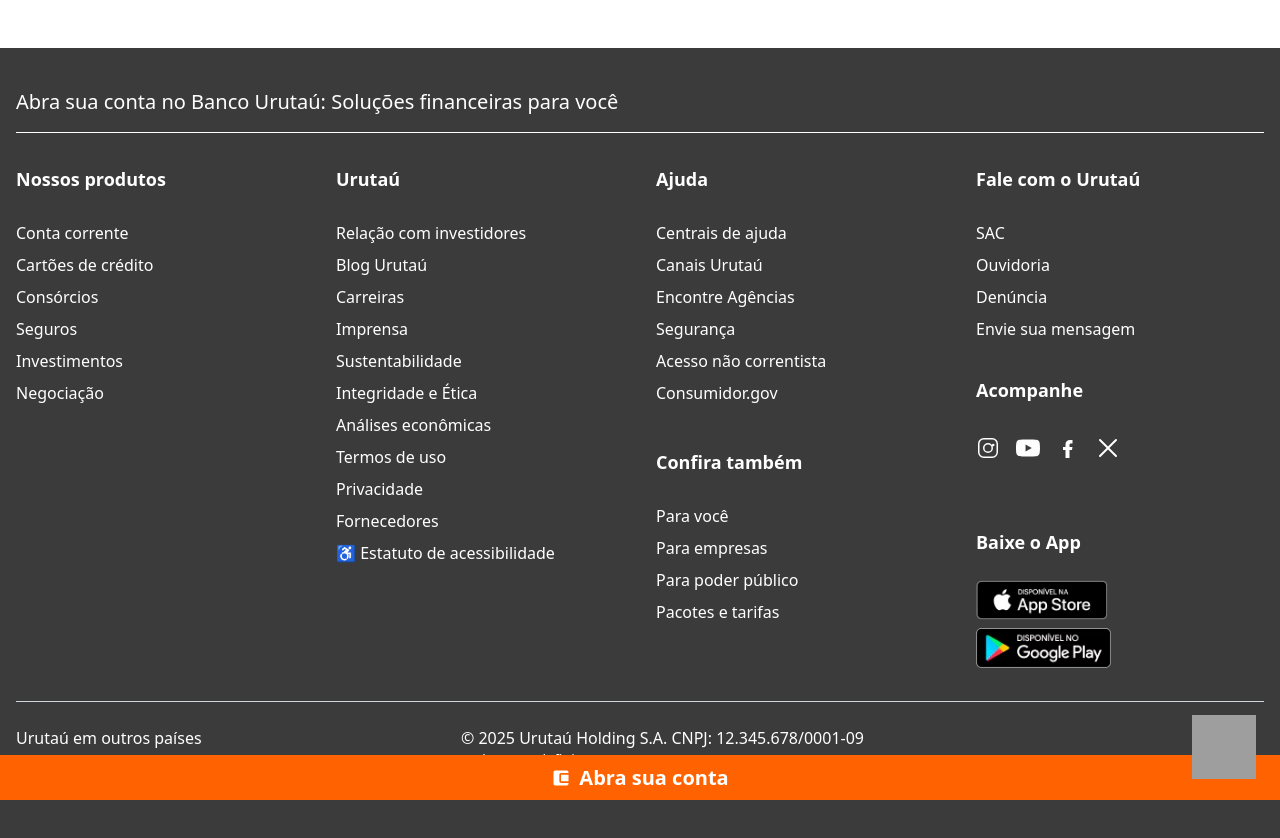
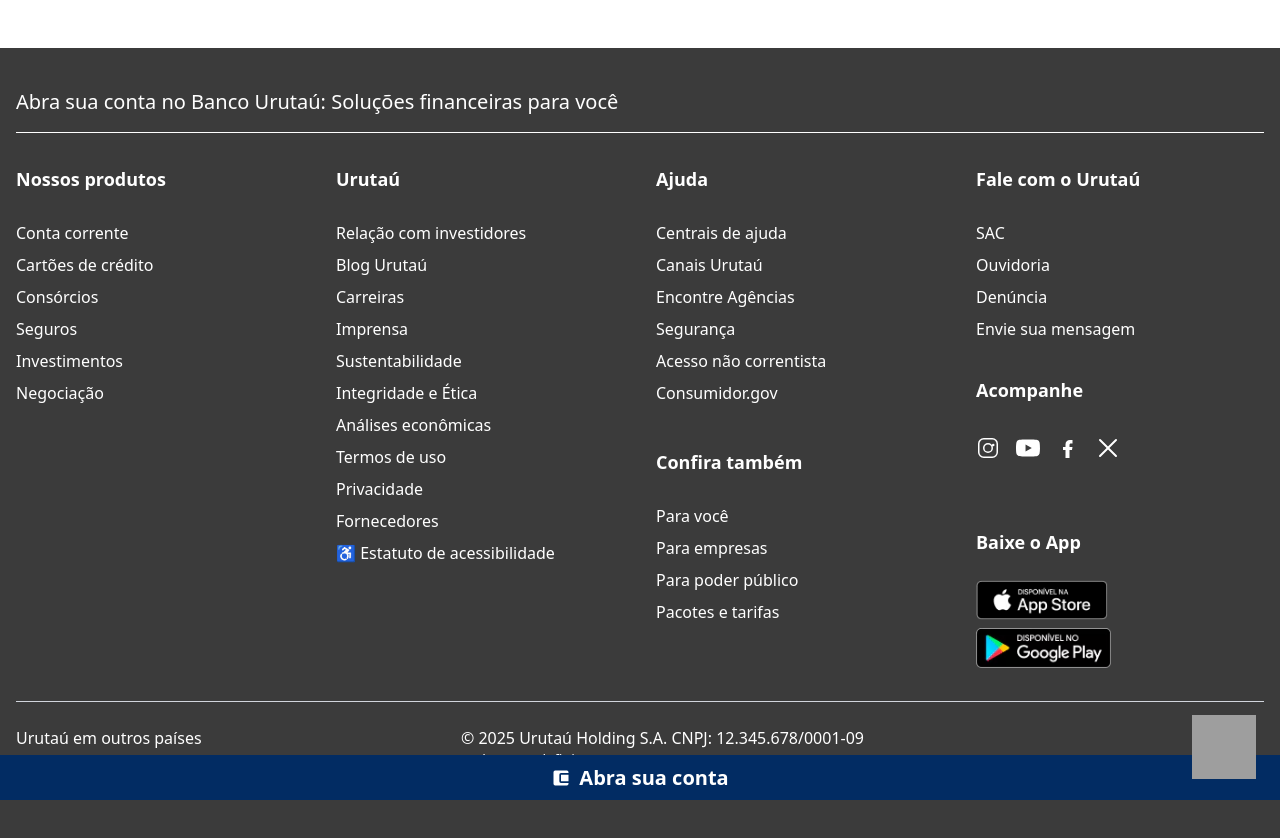
Before and after one commit to pedroam-soares/projeto-urutau, a plain HTML site: page index.html in a window 1280 px wide. Drawn offline with nearby package versions, Linux system fonts and the light colour scheme; grey boxes are pictures that could not be loaded.

Commit message:
alteracao de cor

```diff
--- a/index.html
+++ b/index.html
@@ -210,10 +210,18 @@
           </div>
         </div>
       </div>
-      <div class="sticky bottom-0 left-0 right-0 bg-[#FF6200] h-[45px] w-full flex items-center justify-center cursor-pointer hover:bg-[#c44b00] transition-colors duration-300 z-50">
+      <div
+        class="sticky bottom-0 left-0 right-0 bg-[#022c63] h-[45px] w-full flex items-center justify-center cursor-pointer hover:bg-[#022c90] transition-colors duration-300 z-50"
+      >
         <div class="flex items-center justify-center gap-2">
-          <svg class="w-5 h-5 text-white" fill="currentColor" viewBox="0 0 24 24">
-            <path d="M21 18v1a2 2 0 0 1-2 2H5a2 2 0 0 1-2-2V5a2 2 0 0 1 2-2h14a2 2 0 0 1 2 2v1h-9a2 2 0 0 0-2 2v8a2 2 0 0 0 2 2h9zm0-2h-9V8h9v8z"/>
+          <svg
+            class="w-5 h-5 text-white"
+            fill="currentColor"
+            viewBox="0 0 24 24"
+          >
+            <path
+              d="M21 18v1a2 2 0 0 1-2 2H5a2 2 0 0 1-2-2V5a2 2 0 0 1 2-2h14a2 2 0 0 1 2 2v1h-9a2 2 0 0 0-2 2v8a2 2 0 0 0 2 2h9zm0-2h-9V8h9v8z"
+            />
           </svg>
           <h2 class="text-white text-xl font-bold">Abra sua conta</h2>
         </div>
@@ -222,7 +230,7 @@
             src="https://static.vecteezy.com/system/resources/previews/016/716/468/original/whatsapp-icon-free-png.png"
             alt="WhatsApp"
             class="w-16 h-16"
-          >
+          />
         </div>
       </div>
     </footer>
```
